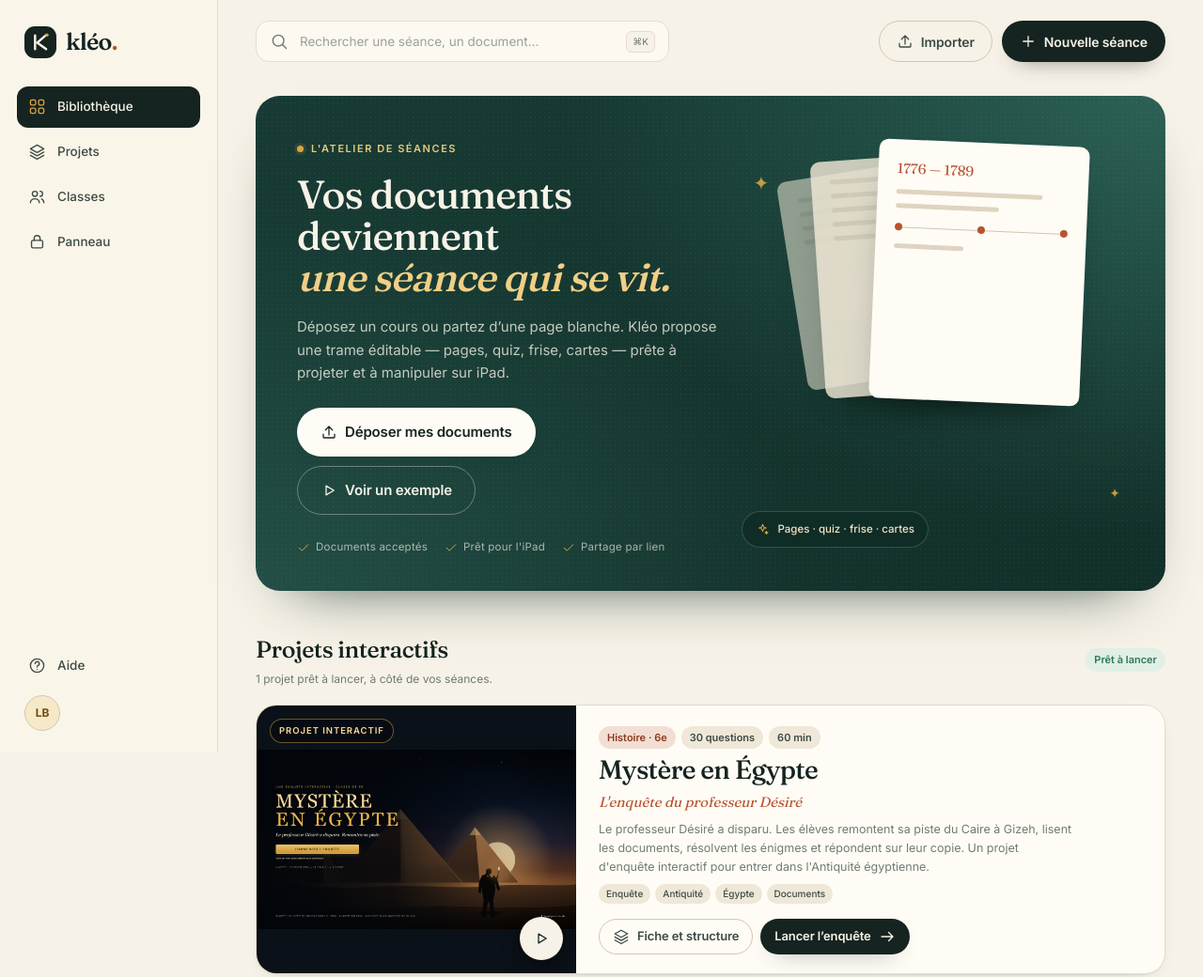
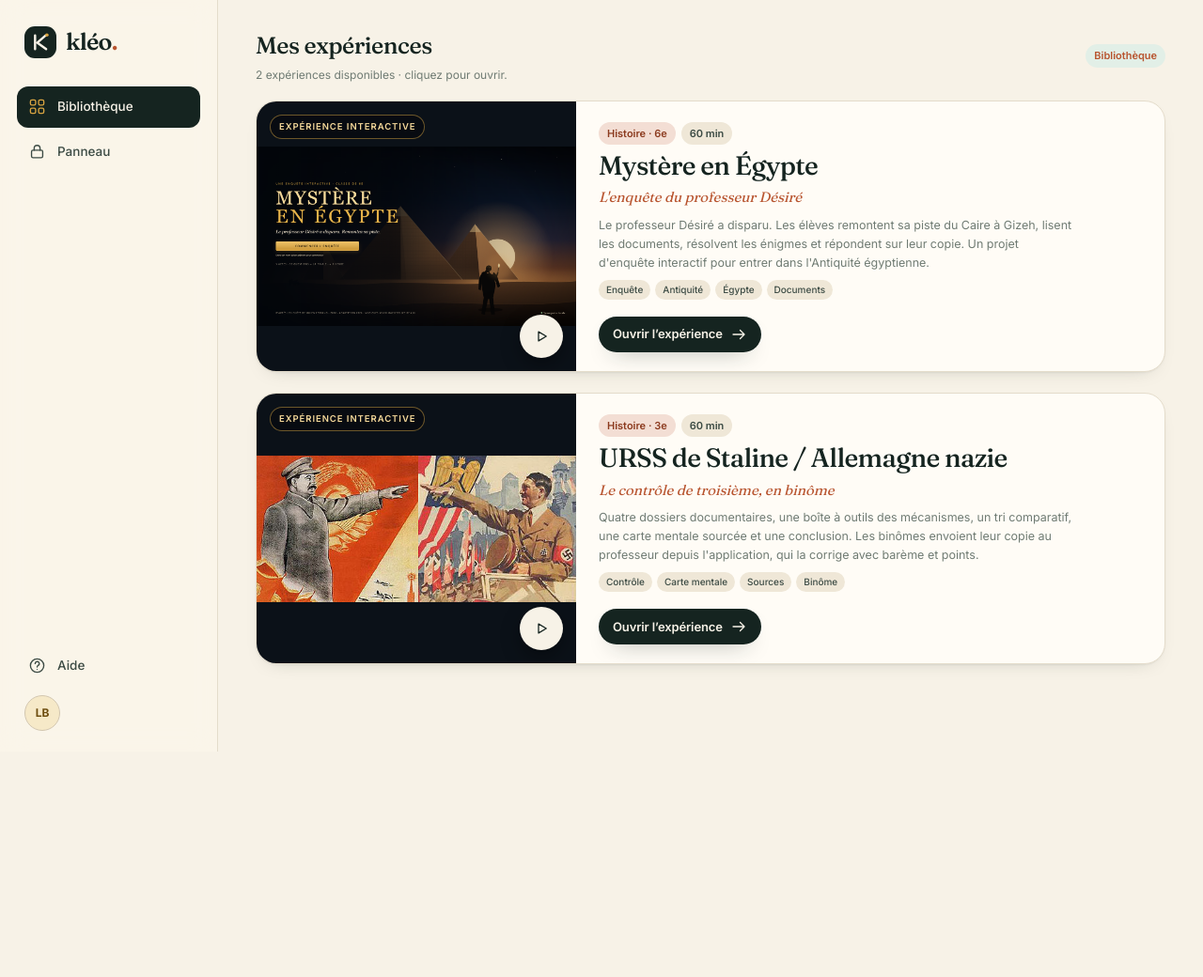
Before and after one commit to louskyfly/kleo, a plain HTML site: page app/index.html in a window 1280 px wide. Shown: the top 1040 px of the page at 94% size. After the commit the page ends 800 px from the top, so only its background shows below. Drawn offline with Linux system fonts and the light colour scheme.

Commit message:
Bibliotheque seule : experiences Egypte et URSS, atelier masque
L'accueil ne montre plus que les experiences interactives (Mystere en Egypte, URSS de Staline / Allemagne nazie). Un clic ouvre l'experience directement, sans fiche intermediaire. L'import, la generation, l'editeur et les seances sont masques par LIBRARY_ONLY (false pour les revoir) ; les routes #/editor, #/import et #/generate renvoient vers la bibliotheque.

```diff
--- a/app/app.js
+++ b/app/app.js
@@ -8,6 +8,13 @@
   const D = window.KleoData;
   const S = window.KleoSlides;
   const E = window.KleoEditor;
+
+  /* Mode bibliothèque : on ne garde que les expériences interactives.
+     L'atelier (import, génération, éditeur, séances) reste dans le code
+     mais n'est plus accessible depuis l'interface. Passer à false pour
+     le réafficher. */
+  const LIBRARY_ONLY = true;
+
   const $ = (s, r = document) => r.querySelector(s);
   const $$ = (s, r = document) => Array.from(r.querySelectorAll(s));
   const esc = S.esc;
@@ -123,22 +130,34 @@
 
   function projectCard(p) {
     const subject = (D.SUBJECTS[p.subject] || D.SUBJECTS.histoire).label;
-    return `<article class="project-card">
-      <button class="project-cover" data-project-open="${p.id}" aria-label="Ouvrir la fiche ${esc(p.title)}">
+    const coverInner = `
         <img src="${esc(p.cover)}" alt="Aperçu de ${esc(p.title)}" loading="lazy">
-        <span class="project-badge">Projet interactif</span>
-        <span class="project-play"><svg class="ico"><use href="#i-play"/></svg></span>
-      </button>
-      <div class="project-body">
+        <span class="project-badge">Expérience interactive</span>
+        <span class="project-play"><svg class="ico"><use href="#i-play"/></svg></span>`;
+    const body = `
       <div class="badge-row">
         <span class="badge badge-terre">${esc(subject)} · ${esc(p.level)}</span>
-          <span class="badge">${p.questions} questions</span>
         <span class="badge">${p.duration} min</span>
       </div>
       <h3>${esc(p.title)}</h3>
       <p class="project-sub">${esc(p.subtitle)}</p>
       <p class="project-desc">${esc(p.description)}</p>
-        <div class="project-tags">${(p.tags || []).map((t) => `<span>${esc(t)}</span>`).join('')}</div>
+      <div class="project-tags">${(p.tags || []).map((t) => `<span>${esc(t)}</span>`).join('')}</div>`;
+    if (LIBRARY_ONLY) {
+      return `<article class="project-card project-card-link">
+        <a class="project-cover" href="${esc(p.url)}" target="_blank" rel="noopener" aria-label="Ouvrir ${esc(p.title)}">${coverInner}</a>
+        <div class="project-body">
+          ${body}
+          <div class="project-actions">
+            <a class="btn btn-primary btn-sm" href="${esc(p.url)}" target="_blank" rel="noopener">Ouvrir l’expérience<svg class="ico"><use href="#i-arrow-right"/></svg></a>
+          </div>
+        </div>
+      </article>`;
+    }
+    return `<article class="project-card">
+      <button class="project-cover" data-project-open="${p.id}" aria-label="Ouvrir la fiche ${esc(p.title)}">${coverInner}</button>
+      <div class="project-body">
+        ${body}
         <div class="project-actions">
           <button class="btn btn-ghost btn-sm" data-project-open="${p.id}"><svg class="ico"><use href="#i-layers"/></svg>Fiche et structure</button>
           <button class="btn btn-primary btn-sm" data-project-launch="${p.id}">Lancer l’enquête<svg class="ico"><use href="#i-arrow-right"/></svg></button>
@@ -154,12 +173,26 @@
     const grid = $('#project-grid');
     if (grid) grid.innerHTML = projects.map(projectCard).join('');
     const count = $('#project-count');
-    if (count) count.textContent = projects.length ? `${plural(projects.length, 'projet', 'projets')} prêt${projects.length > 1 ? 's' : ''} à lancer, à côté de vos séances.` : 'Des enquêtes prêtes à lancer.';
+    if (count) {
+      count.textContent = LIBRARY_ONLY
+        ? `${plural(projects.length, 'expérience', 'expériences')} disponible${projects.length > 1 ? 's' : ''} · cliquez pour ouvrir.`
+        : projects.length
+          ? `${plural(projects.length, 'projet', 'projets')} prêt${projects.length > 1 ? 's' : ''} à lancer, à côté de vos séances.`
+          : 'Des enquêtes prêtes à lancer.';
+    }
+    const heading = section ? section.querySelector('.section-head h2') : null;
+    if (heading) heading.textContent = LIBRARY_ONLY ? 'Mes expériences' : 'Projets interactifs';
+    const badge = section ? section.querySelector('.badge-ready') : null;
+    if (badge && LIBRARY_ONLY) badge.textContent = 'Bibliothèque';
   }
 
   function renderLibrary() {
     const sorted = state.sessions.slice().sort((a, b) => new Date(b.updatedAt) - new Date(a.updatedAt));
     renderProjects();
+    if (LIBRARY_ONLY) {
+      document.body.classList.add('library-only');
+      return;
+    }
     const resumeSection = $('#resume-section');
     if (resumeSection) resumeSection.style.display = state.sessions.length >= 2 ? '' : 'none';
     const resume = sorted.slice(0, 2);
@@ -745,6 +778,7 @@
   function parseHash() { return location.hash.replace(/^#\/?/, '') || 'library'; }
 
   function showScreen(name) {
+    if (LIBRARY_ONLY && (name === 'import' || name === 'generate' || name === 'editor')) name = 'library';
     state.screen = name;
     if (name !== 'generate') clearGeneration();
     document.body.classList.toggle('is-editing', name === 'editor');
@@ -797,6 +831,11 @@
 
   function route() {
     const [name, arg] = parseHash().split('/');
+    if (LIBRARY_ONLY && (name === 'import' || name === 'generate' || name === 'editor')) {
+      history.replaceState(null, '', '#/library');
+      showScreen('library');
+      return;
+    }
     if (name === 'viewer') { openViewer(Number(arg) || 0); return; }
     if (name === 'partage') {
       const shared = D.decodeSession(arg || '');
--- a/app/data.js
+++ b/app/data.js
@@ -241,6 +241,29 @@
       { title: 'IV · Gizeh', detail: 'Tablette, guide, pyramide' },
       { title: 'V · La pyramide', detail: 'Sarcophage, coordonnées, finale' }
     ]
+  }, {
+    id: 'proj_regimes',
+    title: 'URSS de Staline / Allemagne nazie',
+    subtitle: 'Le contrôle de troisième, en binôme',
+    subject: 'histoire',
+    level: '3e',
+    duration: 60,
+    questions: 12,
+    acts: 1,
+    description: "Quatre dossiers documentaires, une boîte à outils des mécanismes, un tri comparatif, une carte mentale sourcée et une conclusion. Les binômes envoient leur copie au professeur depuis l'application, qui la corrige avec barème et points.",
+    url: 'https://louskyfly.github.io/enquete-regimes-totalitaires/',
+    teacherUrl: 'https://louskyfly.github.io/enquete-regimes-totalitaires/',
+    cover: 'projects/enquete-regimes.jpg',
+    tags: ['Contrôle', 'Carte mentale', 'Sources', 'Binôme'],
+    credit: 'Application d’enquête · 2026',
+    phases: [
+      { title: 'Briefing', detail: 'Mission et consignes' },
+      { title: 'Enquête', detail: 'Quatre dossiers, douze questions' },
+      { title: 'Mécanismes', detail: 'Six affirmations à attribuer' },
+      { title: 'Comparer', detail: 'Douze éléments à trier' },
+      { title: 'Carte', detail: 'Carte mentale sourcée' },
+      { title: 'Envoi', detail: 'Copie transmise au professeur' }
+    ]
   }];
 
   /* ------------------------------------------------------------
--- a/app/index.html
+++ b/app/index.html
@@ -4,8 +4,8 @@
 <meta charset="utf-8">
 <meta name="viewport" content="width=device-width, initial-scale=1, viewport-fit=cover">
 <meta name="theme-color" content="#F7F2E7">
-<title>Kléo — la fabrique de séances</title>
-<meta name="description" content="Kléo — créez des séances interactives pour l'histoire-géographie-EMC : quiz, frise, cartes, documents. Prêt pour l'iPad.">
+<title>Kléo — mes expériences</title>
+<meta name="description" content="Kléo — la bibliothèque des expériences interactives d'histoire-géographie : enquêtes, contrôles et parcours prêts à lancer.">
 <link rel="preconnect" href="https://fonts.googleapis.com">
 <link rel="preconnect" href="https://fonts.gstatic.com" crossorigin>
 <link href="https://fonts.googleapis.com/css2?family=Fraunces:opsz,wght@9..144,400;9..144,500;9..144,600&family=Inter:wght@400;500;600;700&display=swap" rel="stylesheet">
@@ -161,7 +161,7 @@
           <div class="project-grid" id="project-grid"></div>
         </section>
 
-        <section class="section">
+        <section class="section" id="sessions-section">
           <div class="section-head section-head-wrap">
             <div>
               <h2>Mes séances</h2>
--- a/app/projects.css
+++ b/app/projects.css
@@ -93,3 +93,25 @@
   .project-foot { flex-direction: column-reverse; }
   .project-foot .btn { width: 100%; }
 }
+
+/* ============================================================
+   Mode bibliothèque : uniquement les expériences interactives.
+   L'atelier reste dans le code (LIBRARY_ONLY = false pour le revoir).
+   ============================================================ */
+body.library-only .hero,
+body.library-only #resume-section,
+body.library-only #sessions-section,
+body.library-only .topbar,
+body.library-only .rail-nav a[data-nav='projects'],
+body.library-only .rail-nav a[href='#/classes'],
+body.library-only .page-foot { display: none !important; }
+
+body.library-only .page { padding-top: 30px; }
+body.library-only #projects-section { margin-top: 0; }
+body.library-only .section-head .badge-ready { color: var(--terre); border-color: currentColor; }
+
+body.library-only .project-grid { gap: 22px; }
+body.library-only .project-card-link .project-actions { margin-top: auto; padding-top: 10px; }
+body.library-only .project-card-link { color: inherit; }
+body.library-only .project-card-link:hover h3 { color: var(--terre); }
+body.library-only .project-card-link h3 { transition: color .18s var(--ease); }
```
Also changed, not shown: app/projects/enquete-regimes.jpg (added), 1 other file. Lines whose indentation alone changed are shown as unchanged.
